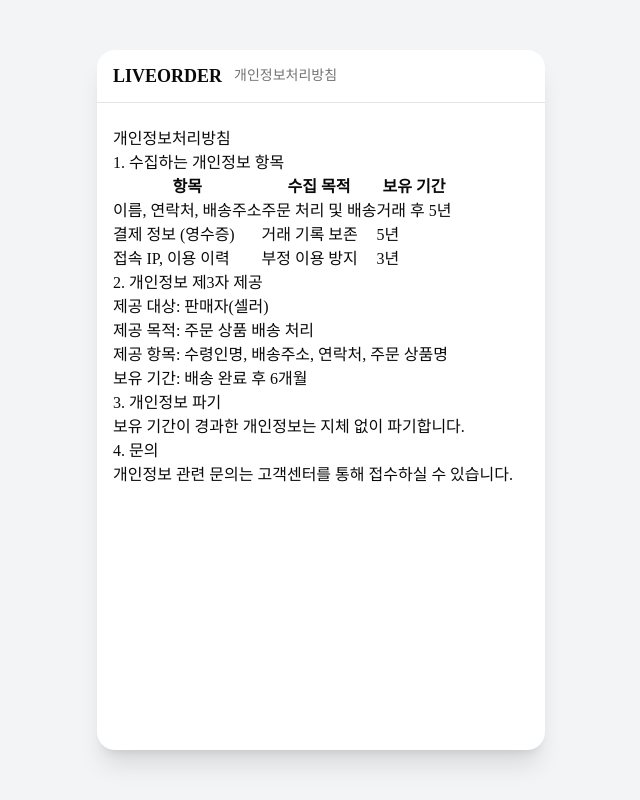
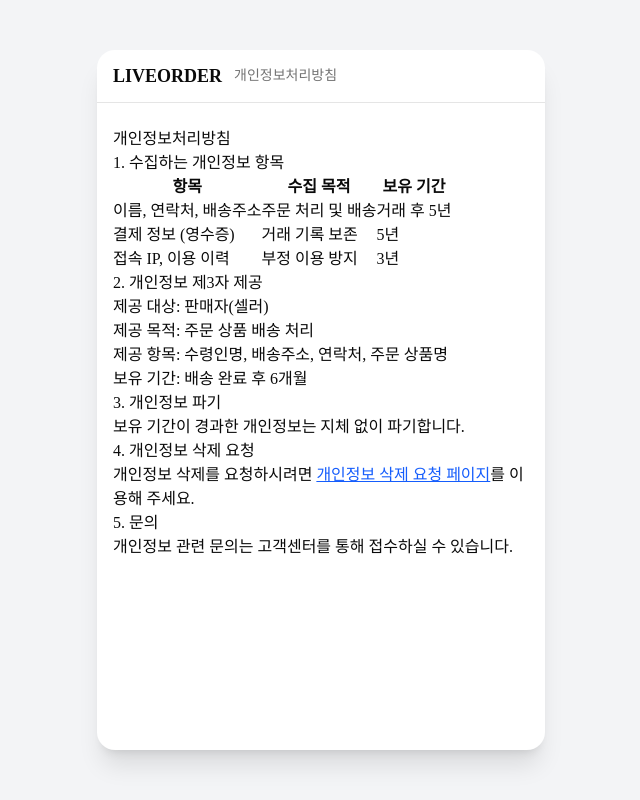
Before and after one commit to kimeleven/liveorder, a Next.js app: page /terms/privacy in a window 1280 px wide. Shown: the whole page, without its empty margins (319-959 px from the left). Built offline with nearby package versions, Linux system fonts and the light colour scheme.

Commit message:
fix: terms/privacy 개인정보 삭제 요청 링크 추가 (MED QA B-33)

```diff
--- a/app/(buyer)/terms/privacy/page.tsx
+++ b/app/(buyer)/terms/privacy/page.tsx
@@ -53,7 +53,16 @@ export default function PrivacyPage() {
           보유 기간이 경과한 개인정보는 지체 없이 파기합니다.
         </p>
 
-        <h2>4. 문의</h2>
+        <h2>4. 개인정보 삭제 요청</h2>
+        <p>
+          개인정보 삭제를 요청하시려면{" "}
+          <Link href="/privacy/request" className="text-blue-600 underline">
+            개인정보 삭제 요청 페이지
+          </Link>
+          를 이용해 주세요.
+        </p>
+
+        <h2>5. 문의</h2>
         <p>
           개인정보 관련 문의는 고객센터를 통해 접수하실 수 있습니다.
         </p>
```
